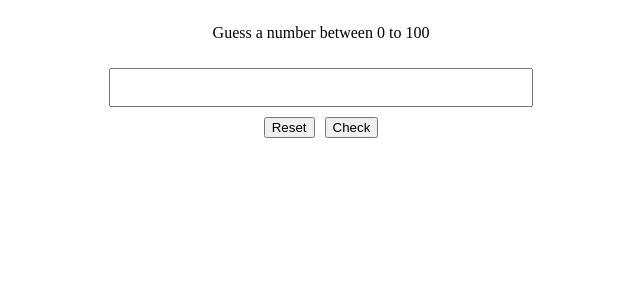
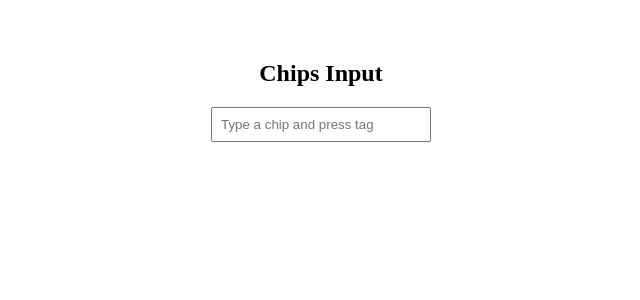
Before and after one commit to Nehal786/react-mini-projects, a React (Vite) app in the folder todo-app/: page / in a window 1280 px wide. Shown: the top 300 px of the page, without its empty margins (319-959 px from the left). Built offline with nearby package versions, Linux system fonts and the light colour scheme.

Commit message:
chipsInput Project

```diff
--- a/todo-app/src/App.jsx
+++ b/todo-app/src/App.jsx
@@ -3,6 +3,7 @@ import AddTask from "./component.jsx/AddTask";
 import CatImages from "./component.jsx/CatImages";
 import Counter from "./component.jsx/Counter";
 import GuessTheNumber from "./component.jsx/GuessTheNumber";
+import ChipsInput from "./component.jsx/ChipsInput";
 
 function App() {
   return (
@@ -10,7 +11,8 @@ function App() {
       {/* <AddTask/> */}
       {/* <Counter/> */}
       {/* <CatImages/> */}
-      <GuessTheNumber/>
+      {/* <GuessTheNumber/> */}
+      <ChipsInput/>
     </>
   );
 }
--- /dev/null
+++ b/todo-app/src/component.jsx/ChipsInput.jsx
@@ -0,0 +1,83 @@
+// const Accordian = () => {
+//     return (
+//         <div className="accordian-container">
+//             <div></div>
+//         </div>
+//     )
+// }
+import React, { useState } from "react";
+
+function ChipsInput() {
+  const [inputData, setInputData] = useState("");
+  const [arr, setArr] = useState([]);
+  function handleKeyDown(event) {
+    if (event.key === "Enter" && inputData !== "") {
+      setArr([...arr, inputData]);
+      console.log(arr);
+      setInputData("");
+    }
+  }
+  function removeChip(indexToRemove) {
+    setArr(arr.filter((_, index) => index !== indexToRemove));
+  }
+  return (
+    <div
+      style={{
+        display: "flex",
+        flexDirection: "column",
+        alignItems: "center",
+        margin: "40px 0",
+      }}
+    >
+      <h2>Chips Input</h2>
+      <input
+        type="text"
+        placeholder="Type a chip and press tag"
+        style={{ padding: "8px", width: "200px" }}
+        value={inputData}
+        onChange={(e) => {
+          setInputData(e.target.value);
+        }}
+        onKeyDown={handleKeyDown}
+      />
+      {
+        <div
+          style={{
+            display: "flex",
+            gap: "8px",
+            marginTop: "10px",
+            flexWrap: "wrap",
+          }}
+        >
+          {arr.map((chip, index) => (
+            <span
+              style={{
+                padding: "5px 10px",
+                background: "#ddd",
+                borderRadius: "15px",
+                display: "flex",
+                alignItems: "center",
+              }}
+              key={index}
+            >
+              {chip}{" "}
+              <span
+                style={{
+                  marginLeft: "8px",
+                  cursor: "pointer",
+                  color: "red",
+                  fontWeight: "bold",
+                }}
+                onClick={() => removeChip(index)}
+              >
+                x
+              </span>
+            </span>
+          ))}
+        </div>
+      }
+    </div>
+  );
+}
+
+export default ChipsInput;
```
